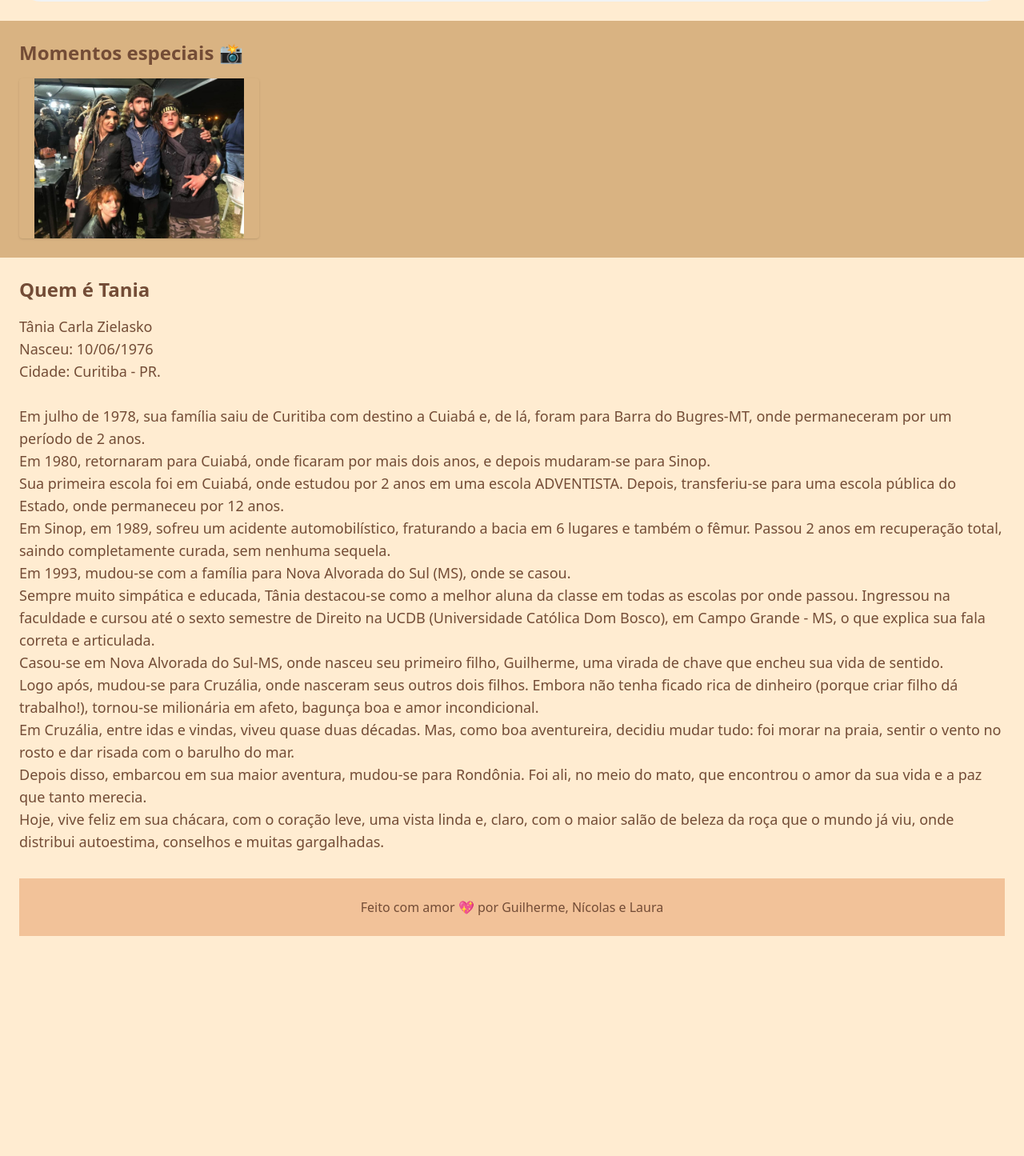
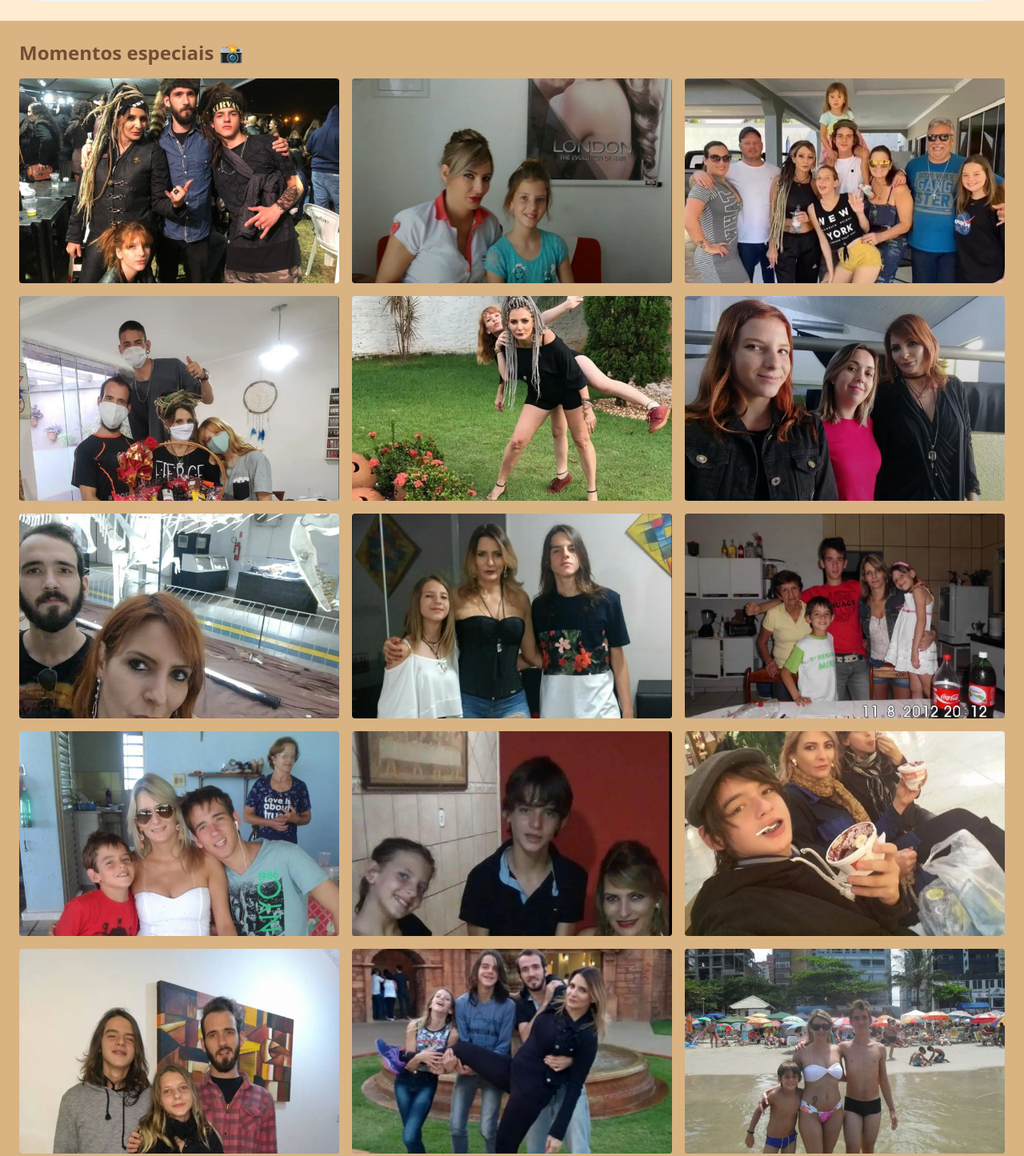
Before and after one commit to Vasseliz/tania_zielasko_dia_das_maes, a plain HTML site: page index.html in a window 1280 px wide. Shown: the part 4264-5709 px from the top of the page at 80% size. Before the commit the page ends 5458 px from the top, so only its background shows below. Drawn offline with nearby package versions, Linux system fonts and the light colour scheme.

Commit message:
Adicionando novas imagens

```diff
--- a/index.html
+++ b/index.html
@@ -163,10 +163,54 @@
     </ul>
 </section>
 <section id="fotos" class="p-6 bg-[var(--cor1)]">
-    <h2 class="text-2xl font-semibold mb-4">Momentos especiais 📸</h2>
-    <div class="grid grid-cols-2 sm:grid-cols-3 gap-4">
-        <img src="img1.jpeg" alt="família reunida" class="rounded shadow h-[200px] w-[300px] object-contain">
+  <h2 class="text-2xl font-semibold mb-4">Momentos especiais 📸</h2>
+  <div class="grid grid-cols-2 sm:grid-cols-3 gap-4">
+    <div class="h-40 sm:h-48 md:h-56 lg:h-64 overflow-hidden">
+      <img src="imgs/img1.jpeg" alt="família reunida" class="w-full h-full rounded shadow object-cover">
     </div>
+    <div class="h-40 sm:h-48 md:h-56 lg:h-64 overflow-hidden">
+      <img src="imgs/WhatsApp Image 2025-05-11 at 12.13.40 (1).jpeg" alt="imagem 2" class="w-full h-full rounded shadow object-cover">
+    </div>
+    <div class="h-40 sm:h-48 md:h-56 lg:h-64 overflow-hidden">
+      <img src="imgs/WhatsApp Image 2025-05-11 at 12.13.40.jpeg" alt="imagem 3" class="w-full h-full rounded shadow object-cover">
+    </div>
+    <div class="h-40 sm:h-48 md:h-56 lg:h-64 overflow-hidden">
+      <img src="imgs/WhatsApp Image 2025-05-11 at 12.13.41 (1).jpeg" alt="imagem 4" class="w-full h-full rounded shadow object-cover object-top" >
+    </div>
+    <div class="h-40 sm:h-48 md:h-56 lg:h-64 overflow-hidden">
+      <img src="imgs/WhatsApp Image 2025-05-11 at 12.13.41 (2).jpeg" alt="imagem 5" class="w-full h-full rounded shadow object-cover">
+    </div>
+    <div class="h-40 sm:h-48 md:h-56 lg:h-64 overflow-hidden">
+      <img src="imgs/WhatsApp Image 2025-05-11 at 12.13.41 (3).jpeg" alt="imagem 6" class="w-full h-full rounded shadow object-cover">
+    </div>
+    <div class="h-40 sm:h-48 md:h-56 lg:h-64 overflow-hidden">
+      <img src="imgs/WhatsApp Image 2025-05-11 at 12.13.42 (1).jpeg" alt="imagem 7" class="w-full h-full rounded shadow object-cover">
+    </div>
+    <div class="h-40 sm:h-48 md:h-56 lg:h-64 overflow-hidden">
+      <img src="imgs/WhatsApp Image 2025-05-11 at 12.13.42 (2).jpeg" alt="imagem 8" class="w-full h-full rounded shadow object-cover object-top">
+    </div>
+    <div class="h-40 sm:h-48 md:h-56 lg:h-64 overflow-hidden">
+      <img src="imgs/WhatsApp Image 2025-05-11 at 12.13.42.jpeg" alt="imagem 9" class="w-full h-full rounded shadow object-cover">
+    </div>
+    <div class="h-40 sm:h-48 md:h-56 lg:h-64 overflow-hidden">
+      <img src="imgs/WhatsApp Image 2025-05-11 at 12.13.43 (2).jpeg" alt="imagem 10" class="w-full h-full rounded shadow object-cover object-top">
+    </div>
+    <div class="h-40 sm:h-48 md:h-56 lg:h-64 overflow-hidden">
+      <img src="imgs/WhatsApp Image 2025-05-11 at 12.13.43 (3).jpeg" alt="imagem 11" class="w-full h-full rounded shadow object-cover object-top">
+    </div>
+    <div class="h-40 sm:h-48 md:h-56 lg:h-64 overflow-hidden">
+      <img src="imgs/WhatsApp Image 2025-05-11 at 12.13.43.jpeg" alt="imagem 12" class="w-full h-full rounded shadow object-cover object-bottom">
+    </div>
+    <div class="h-40 sm:h-48 md:h-56 lg:h-64 overflow-hidden">
+      <img src="imgs/WhatsApp Image 2025-05-11 at 12.13.44 (1).jpeg" alt="imagem 13" class="w-full h-full rounded shadow object-cover object-top">
+    </div>
+    <div class="h-40 sm:h-48 md:h-56 lg:h-64 overflow-hidden">
+      <img src="imgs/WhatsApp Image 2025-05-11 at 12.13.44 (2).jpeg" alt="imagem 14" class="w-full h-full rounded shadow object-cover">
+    </div>
+    <div class="h-40 sm:h-48 md:h-56 lg:h-64 overflow-hidden">
+      <img src="imgs/WhatsApp Image 2025-05-11 at 12.13.44.jpeg" alt="imagem 15" class="w-full h-full rounded shadow object-cover object-bottom">
+    </div>
+  </div>
 </section>
 <section id="biografia" class="p-6">
     <h2 class="text-2xl font-semibold mb-4">Quem é Tania</h2>
```
Also changed, not shown: imgs/WhatsApp Image 2025-05-11 at 12.13.40 (1).jpeg (added), imgs/WhatsApp Image 2025-05-11 at 12.13.40.jpeg (added), imgs/WhatsApp Image 2025-05-11 at 12.13.41 (1).jpeg (added), imgs/WhatsApp Image 2025-05-11 at 12.13.41 (2).jpeg (added), imgs/WhatsApp Image 2025-05-11 at 12.13.41 (3).jpeg (added), imgs/WhatsApp Image 2025-05-11 at 12.13.41.jpeg (added), imgs/WhatsApp Image 2025-05-11 at 12.13.42 (1).jpeg (added), imgs/WhatsApp Image 2025-05-11 at 12.13.42 (2).jpeg (added), imgs/WhatsApp Image 2025-05-11 at 12.13.42.jpeg (added), imgs/WhatsApp Image 2025-05-11 at 12.13.43 (2).jpeg (added), imgs/WhatsApp Image 2025-05-11 at 12.13.43 (3).jpeg (added), imgs/WhatsApp Image 2025-05-11 at 12.13.43.jpeg (added), imgs/WhatsApp Image 2025-05-11 at 12.13.44 (1).jpeg (added), imgs/WhatsApp Image 2025-05-11 at 12.13.44 (2).jpeg (added), 2 more files.
